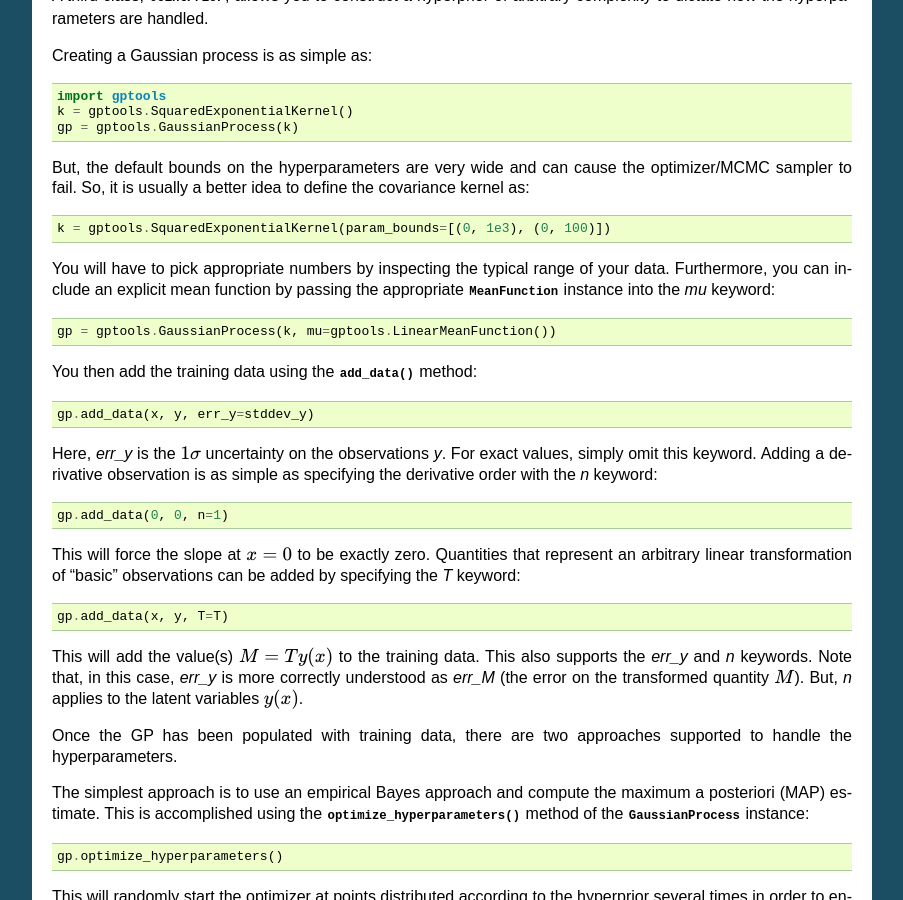
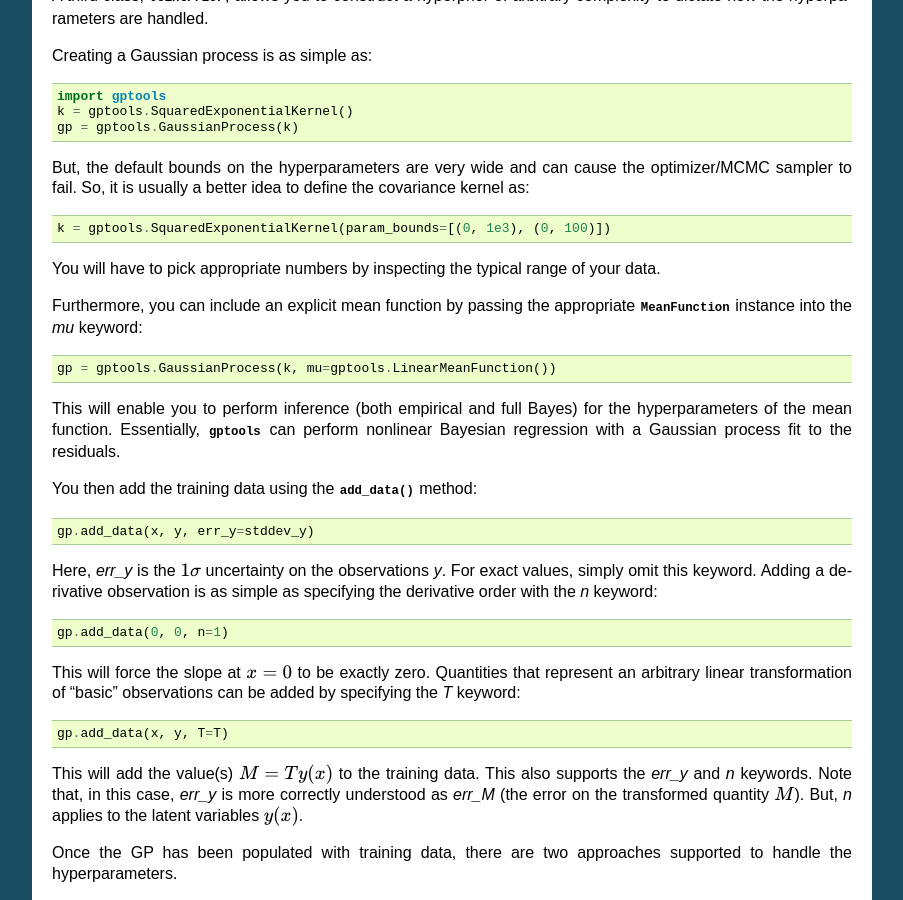
Before and after one commit to markchil/gptools, a Sphinx documentation site: the page built from docs/source/index.rst, in a window 1280 px wide and 900 px high, scrolled down 580 px. Shown: the whole window, without its empty margins (198-1101 px from the left). Built offline with Sphinx 7.4.7, drawn with Linux system fonts in a browser that asks for light colours; formulas are drawn with MathJax 3.

Commit message:
Clean up docs.

```diff
--- a/docs/source/index.rst
+++ b/docs/source/index.rst
@@ -36,10 +36,17 @@ But, the default bounds on the hyperparameters are very wide and can cause the o
 
     k = gptools.SquaredExponentialKernel(param_bounds=[(0, 1e3), (0, 100)])
 
-You will have to pick appropriate numbers by inspecting the typical range of your data. Furthermore, you can include an explicit mean function by passing
+You will have to pick appropriate numbers by inspecting the typical range of your data.
+
+Furthermore, you can include an explicit mean function by passing
 the appropriate :py:class:`~gptools.mean.MeanFunction` instance into the `mu` keyword::
 
     gp = gptools.GaussianProcess(k, mu=gptools.LinearMeanFunction())
+
+This will enable you to perform inference (both empirical and full Bayes) for
+the hyperparameters of the mean function. Essentially, :py:mod:`gptools` can
+perform nonlinear Bayesian regression with a Gaussian process fit to the
+residuals.
 
 You then add the training data using the :py:meth:`~gptools.gaussian_process.GaussianProcess.add_data` method::
 
```
